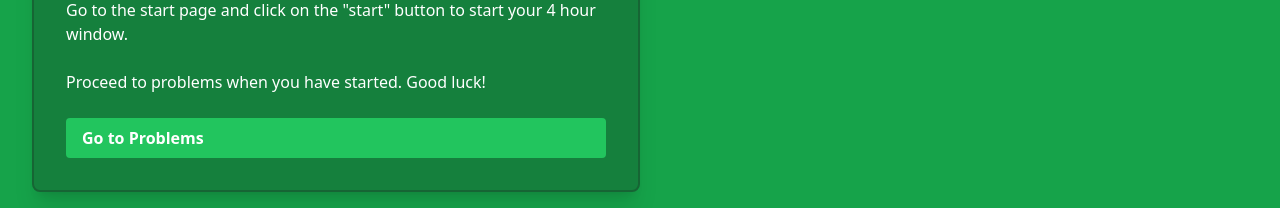
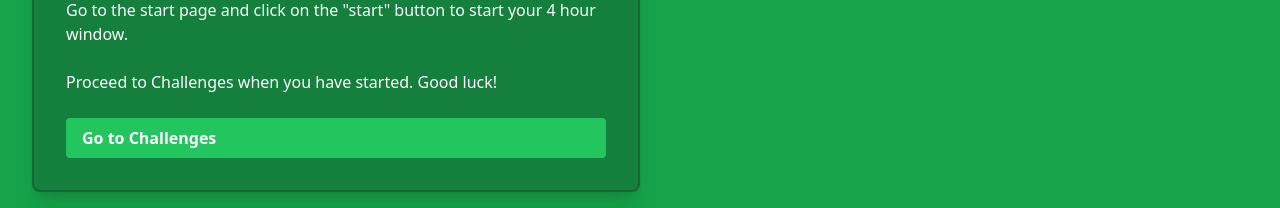
Before and after one commit to rjawesome/web-based-frontend, a SvelteKit app: page / in a window 1280 px wide. Shown: the part 232-440 px from the top of the page. Built offline with nearby package versions, Linux system fonts and the light colour scheme.

Commit message:
problems --> challenges

```diff
--- a/src/routes/(default)/+page.svelte
+++ b/src/routes/(default)/+page.svelte
@@ -7,8 +7,8 @@
         <h1 class="text-white text-3xl font-bold mb-4">Welcome to Web Based!</h1>
         <p class="text-white mb-6">Login/Click on Profile Picture to set your ID.</p>
         <p class="text-white mb-6">Go to the start page and click on the "start" button to start your 4 hour window.</p>
-        <p class="text-white mb-6">Proceed to problems when you have started. Good luck!</p>
-        <a href="{challengePageUrl}" class="bg-green-500 hover:bg-green-600 text-white font-semibold py-2 px-4 rounded">Go to Problems</a>
+        <p class="text-white mb-6">Proceed to Challenges when you have started. Good luck!</p>
+        <a href="{challengePageUrl}" class="bg-green-500 hover:bg-green-600 text-white font-semibold py-2 px-4 rounded">Go to Challenges</a>
     </div>
 
 </div>
```
